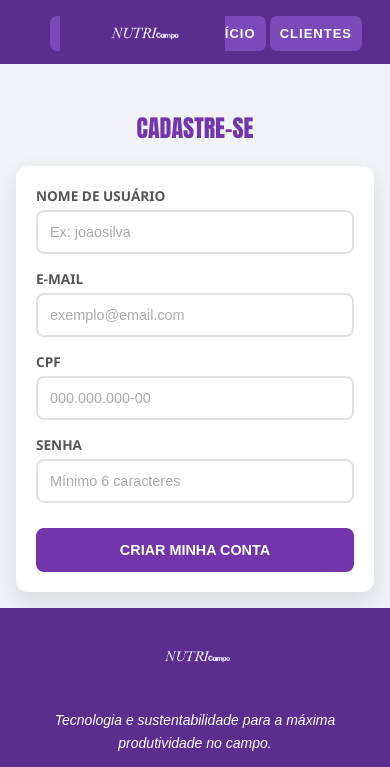
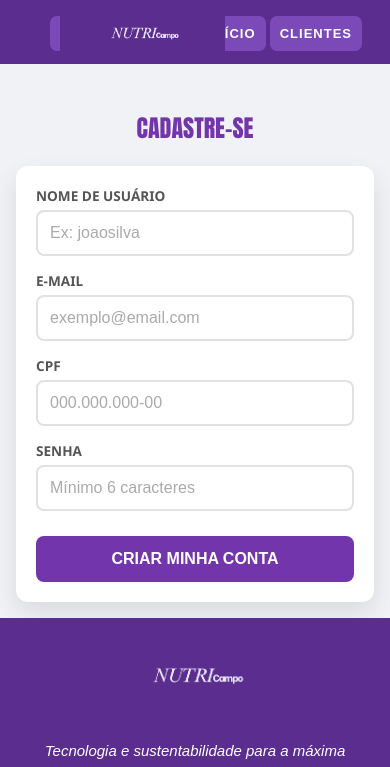
Before and after one commit to guilhermensilva7-svg/ProjetoIntegrador, a plain HTML site: page Login.html in a window 390 px wide. Shown: the top 767 px of the page. Drawn offline with Linux system fonts and the light colour scheme.

Commit message:
Update Login.css

```diff
--- a/style/Login.css
+++ b/style/Login.css
@@ -308,17 +308,3 @@ footer img {
     .title {
         font-size: 1.5rem;
     }
-
-    .input-group input,
-    .btn-submit {
-        font-size: 0.9rem;
-    }
-
-    footer img {
-        max-width: 160px;
-    }
-
-    .footer-slogan {
-        font-size: 14px;
-    }
-}
```
